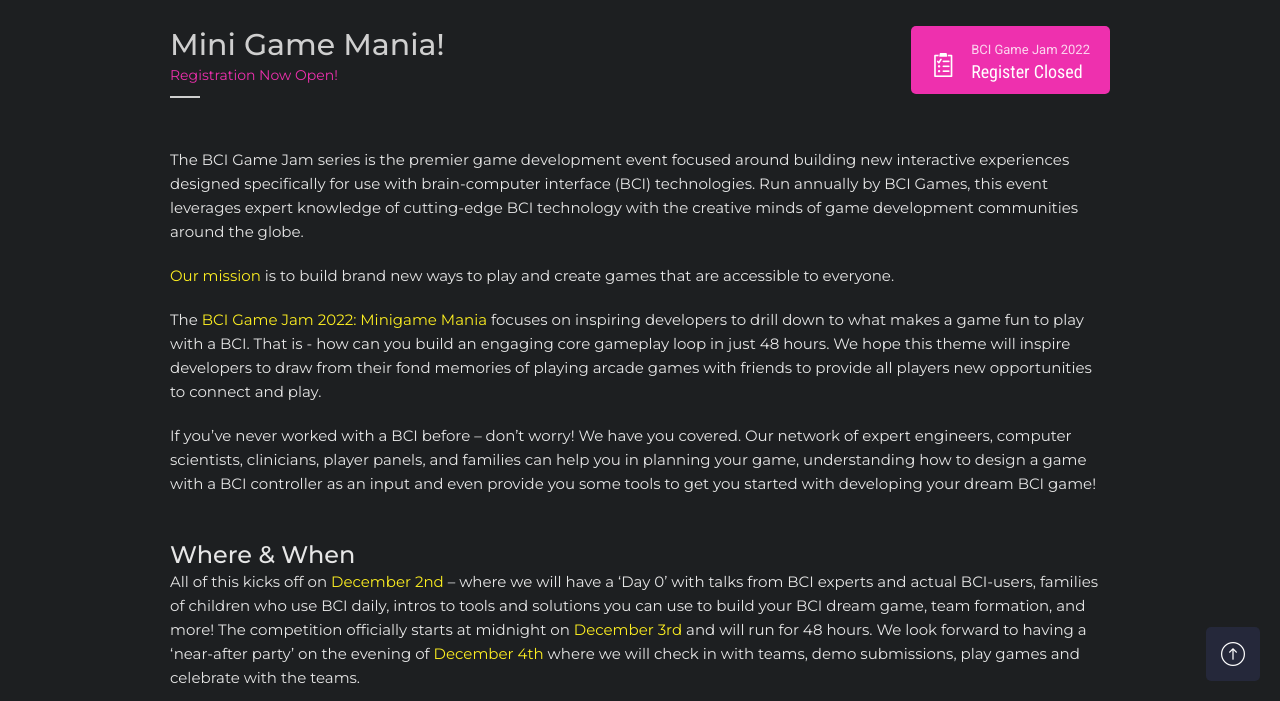
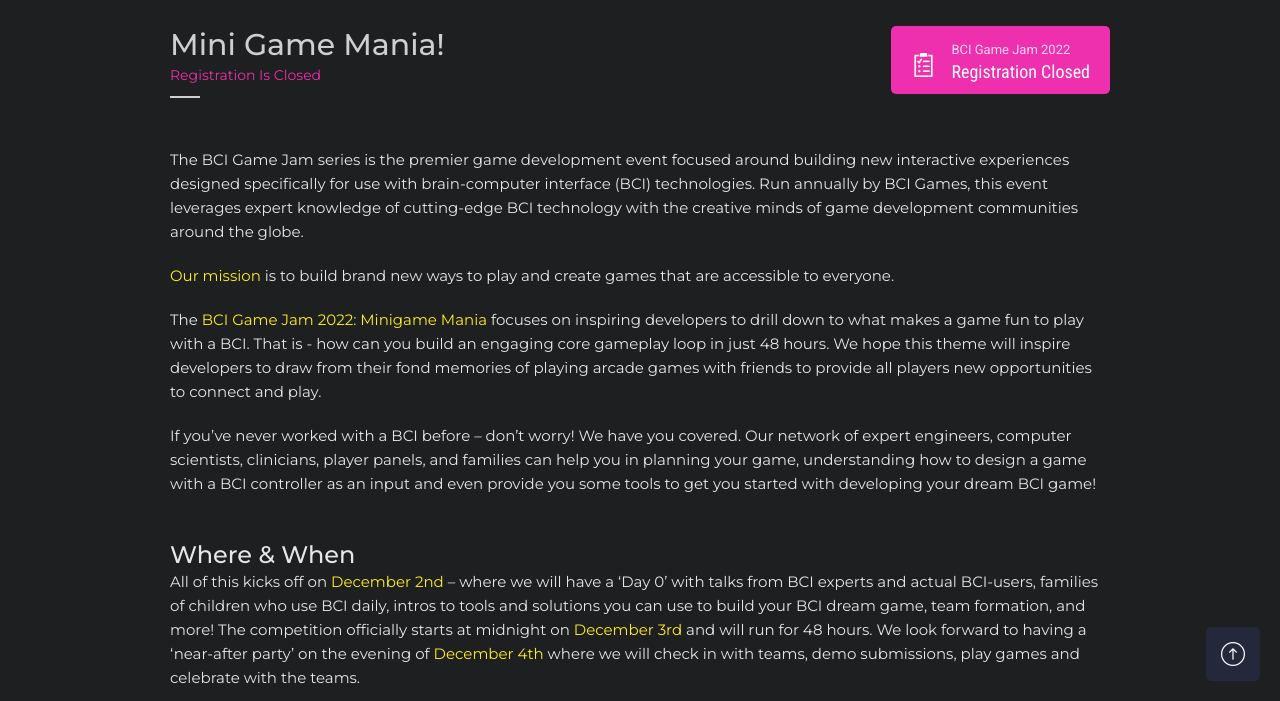
Before and after one commit to BCI-Games/bci-games.github.io, a Jekyll site: the page built from gamejam.html, in a window 1280 px wide and 900 px high, scrolled down 1483 px, cut to the strip 199-900 px from the top of the window. Built offline with Jekyll 4.4.1, drawn with Linux system fonts in a browser that asks for light colours.

Commit message:
Stop making typos todd

```diff
--- a/gamejam.html
+++ b/gamejam.html
@@ -32,14 +32,14 @@
                 <div class="upper clearfix">
                     <div class="title-box">
                         <h3>{{page.theme}}</h3>
-                        <div class="game-cat">Registration Now Open!</div>
+                        <div class="game-cat">Registration Is Closed</div>
                     </div>
                     <div class="download-links clearfix">
                         <div class="link-btn">
                             <a href="#', 'blank', 'scrollbars=yes, toolbar=no, width=700, height=500' ) ) " class="d-btn google-store">
                                 <span class="icon flaticon-clipboard-with-a-list"></span>
                                 <span class="d-text">BCI Game Jam 2022</span>
-                                <span class="s-text">Register Closed</span>
+                                <span class="s-text">Registration Closed</span>
                             </a>
                         </div>
                     </div>
```
